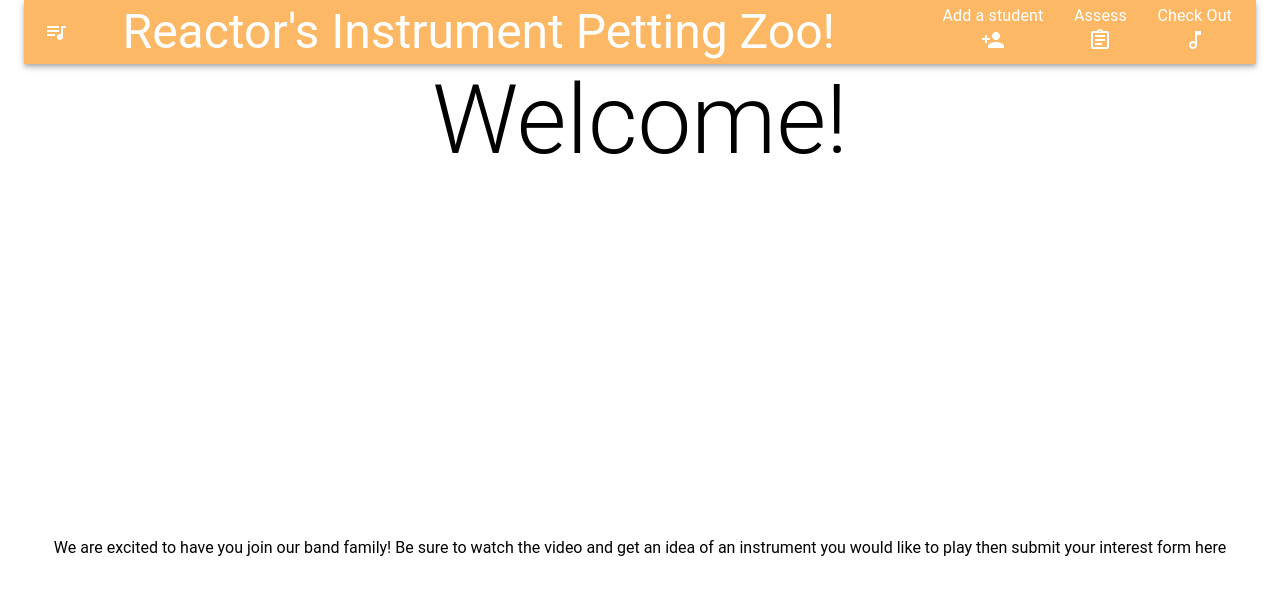
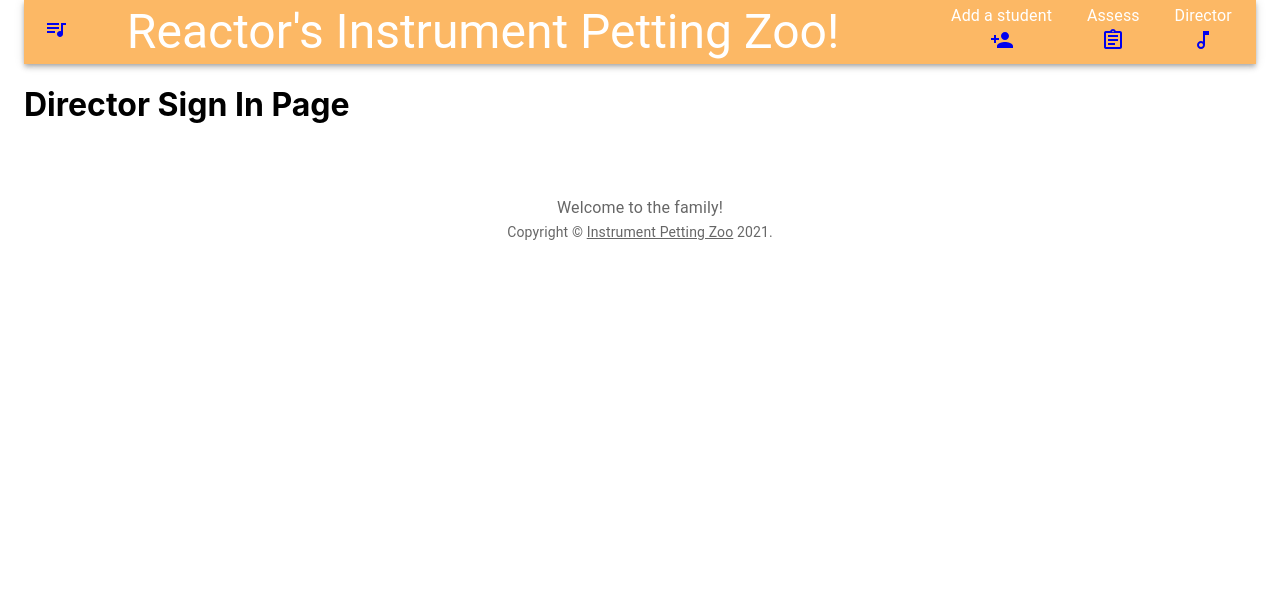
Before and after one commit to aliciav-texas/Instrument-Petting-Zoo, a React (Create React App) app: page /director-sign-in in a window 1280 px wide. Shown: the top 594 px of the page. Built offline with nearby package versions, Linux system fonts and the light colour scheme.

Commit message:
"Implement React Router and creted paths for student, judge and director"

```diff
--- a/package.json
+++ b/package.json
@@ -22,6 +22,7 @@
     "react": "^17.0.2",
     "react-dom": "^17.0.2",
     "react-player": "^2.9.0",
+    "react-router-dom": "^5.3.0",
     "react-scripts": "4.0.3",
     "web-vitals": "^1.1.2"
   },
--- a/src/App.js
+++ b/src/App.js
@@ -1,5 +1,11 @@
 import React from "react";
+import { BrowserRouter as Router, Switch, Route } from "react-router-dom";
+import Header from "./components/Header.jsx";
 import MainPage from "./components/MainPage.jsx";
+import Footer from "./components/Footer.jsx";
+import InstrumentAssesmentForm from "./components/InstrumentAssesmentForm.jsx";
+import StudentInterestForm from "./components/StudentInterestForm.jsx";
+import DirectorSignIn from "./components/DirectorSignIn.jsx";
 import { Grid, createTheme, ThemeProvider, Container } from "@material-ui/core";
 
 const theme = createTheme({
@@ -22,7 +28,22 @@ export default function App() {
       <ThemeProvider theme={theme}>
         <Grid container spacing={5}>
           <Grid item xs={12}>
-            <MainPage />
+            <Router>
+              <Header />
+              <Switch>
+                <Route path="/" exact component={MainPage} />
+                <Route
+                  path="/studentInterest"
+                  component={StudentInterestForm}
+                />
+                <Route
+                  path="/instrumentAssesment"
+                  component={InstrumentAssesmentForm}
+                />
+                <Route path="/director-sign-in" component={DirectorSignIn} />
+              </Switch>
+            </Router>
+            <Footer />
           </Grid>
         </Grid>
       </ThemeProvider>
--- /dev/null
+++ b/src/components/DirectorSignIn.jsx
@@ -0,0 +1,5 @@
+import React from "react";
+
+export default function DirectorSignIn() {
+  return <h1>Director Sign In Page</h1>;
+}
--- /dev/null
+++ b/src/components/Footer.jsx
@@ -0,0 +1,38 @@
+import React from "react";
+import { Container, Typography, Link, Box } from "@mui/material";
+
+function Copyright() {
+  return (
+    <Typography variant="body2" color="text.secondary" align="center">
+      {"Copyright © "}
+      <Link color="inherit" href="https://material-ui.com/">
+        Instrument Petting Zoo
+      </Link>{" "}
+      {new Date().getFullYear()}
+      {"."}
+    </Typography>
+  );
+}
+
+export default function Footer(props) {
+  return (
+    <Box component="footer" sx={{ bgcolor: "background.paper", py: 6 }}>
+      <Container maxWidth="lg">
+        <link
+          rel="icon"
+          href="https://emojipedia-us.s3.amazonaws.com/source/skype/289/musical-notes_1f3b6.png"
+        />
+
+        <Typography
+          variant="subtitle1"
+          align="center"
+          color="text.secondary"
+          component="p"
+        >
+          Welcome to the family!
+        </Typography>
+        <Copyright />
+      </Container>
+    </Box>
+  );
+}
--- a/src/components/Header.jsx
+++ b/src/components/Header.jsx
@@ -1,4 +1,5 @@
 import React from "react";
+import { Link } from "react-router-dom";
 import { AppBar, Toolbar, IconButton, Typography, Grid } from "@mui/material";
 // === Icons
 import QueueMusicIcon from "@mui/icons-material/QueueMusic";
@@ -17,7 +18,9 @@ export default function Header() {
             aria-label="menu"
             sx={{ mr: 2 }}
           >
-            <QueueMusicIcon />
+            <Link to="/">
+              <QueueMusicIcon />
+            </Link>
           </IconButton>
           <Grid item xs={8}>
             <Typography variant="h3" color="inherit" component="div">
@@ -30,7 +33,9 @@ export default function Header() {
                 <Typography> Add a student</Typography>
               </Grid>
               <Grid item>
-                <PersonAddIcon />
+                <Link to="/studentInterest">
+                  <PersonAddIcon />
+                </Link>
               </Grid>
             </Grid>
           </Grid>
@@ -40,17 +45,21 @@ export default function Header() {
                 <Typography> Assess </Typography>
               </Grid>
               <Grid item>
-                <AssignmentOutlinedIcon />
+                <Link to="/instrumentAssesment">
+                  <AssignmentOutlinedIcon />
+                </Link>
               </Grid>
             </Grid>
           </Grid>
           <Grid item={1}>
             <Grid container direction="column" alignItems="center">
               <Grid item>
-                <Typography> Check Out </Typography>
+                <Typography> Director </Typography>
               </Grid>
               <Grid item>
-                <MusicNoteOutlinedIcon />
+                <Link to="/director-sign-In">
+                  <MusicNoteOutlinedIcon />
+                </Link>
               </Grid>
             </Grid>
           </Grid>
--- /dev/null
+++ b/src/components/InstrumentAssesmentForm.jsx
@@ -0,0 +1,5 @@
+import React from "react";
+
+export default function InstrumentAssesmentForm() {
+  return <h1>Instrument Assesment Form</h1>;
+}
--- a/src/components/MainPage.jsx
+++ b/src/components/MainPage.jsx
@@ -1,5 +1,5 @@
 import React from "react";
-import Header from "./Header.jsx";
+
 import ReactPlayer from "react-player/youtube";
 import { Typography, Grid } from "@material-ui/core";
 
@@ -13,7 +13,6 @@ export default function MainPage() {
         justifyContent="space-evenly"
         alignItems="center"
       >
-        <Header />
         <Grid item>
           <Typography variant="h1"> Welcome! </Typography>
         </Grid>
@@ -24,10 +23,12 @@ export default function MainPage() {
           />
         </Grid>
         <Grid item>
-          <Typography varaint="h3">
-            We are excited to have you join our band family! Be sure to watch
-            the video and get an idea of an instrument you would like to play
-            then submit your interest form here
+          <Typography variant="h4">
+            We are excited to have you join our band family!{" "}
+          </Typography>
+          <Typography variant="h4">
+            Be sure to watch the video and get an idea of an instrument you
+            would like to play then submit your interest form here
           </Typography>
         </Grid>
       </Grid>
--- /dev/null
+++ b/src/components/StudentInterestForm.jsx
@@ -0,0 +1,5 @@
+import React from "react";
+
+export default function StudentInterestForm() {
+  return <h1> Student Interest Form page </h1>;
+}
```
Also changed, not shown: src/components/DirectorMainPage.jsx (added), 1 other file (tests, documents, lock files or other folders).
